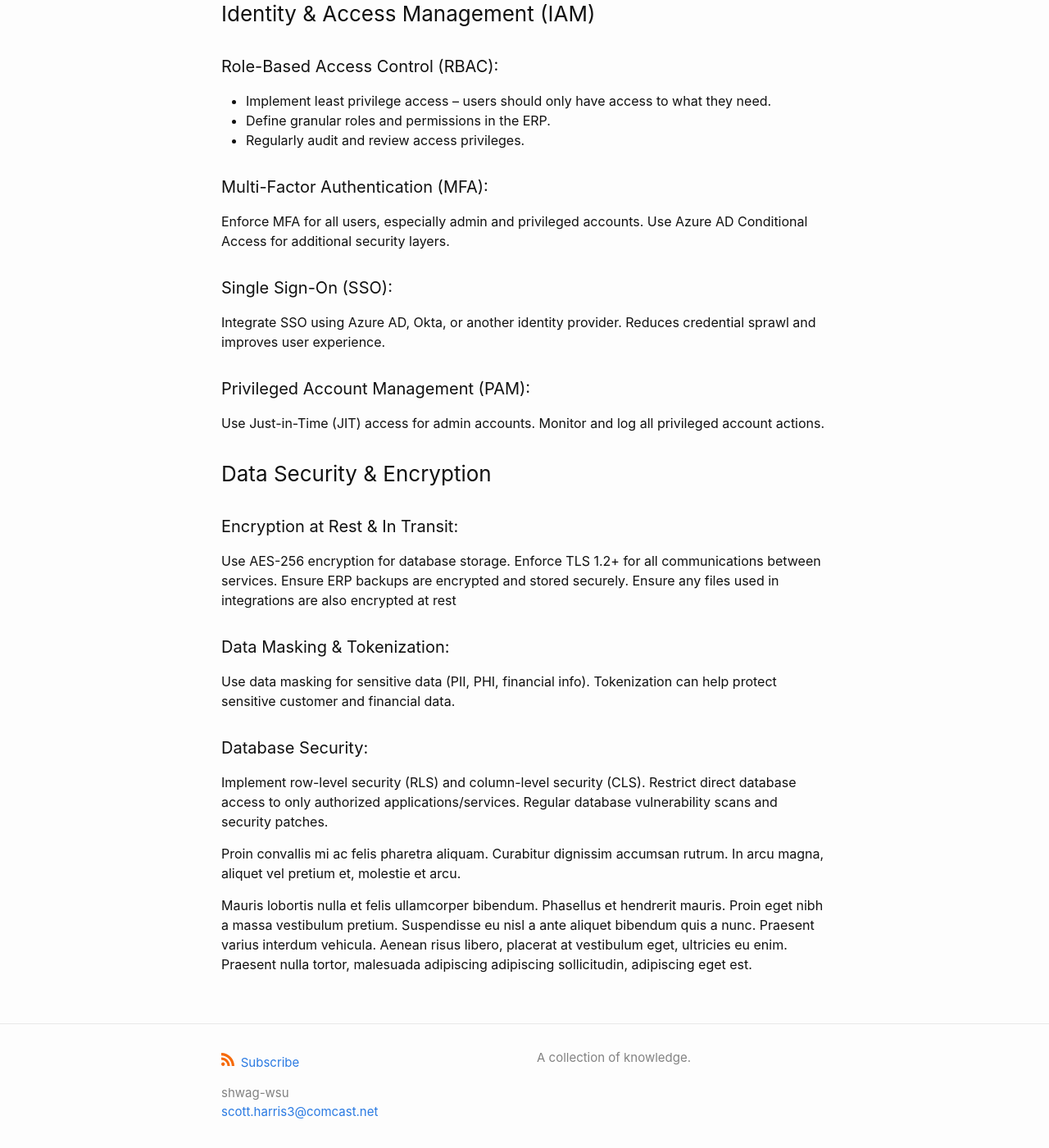
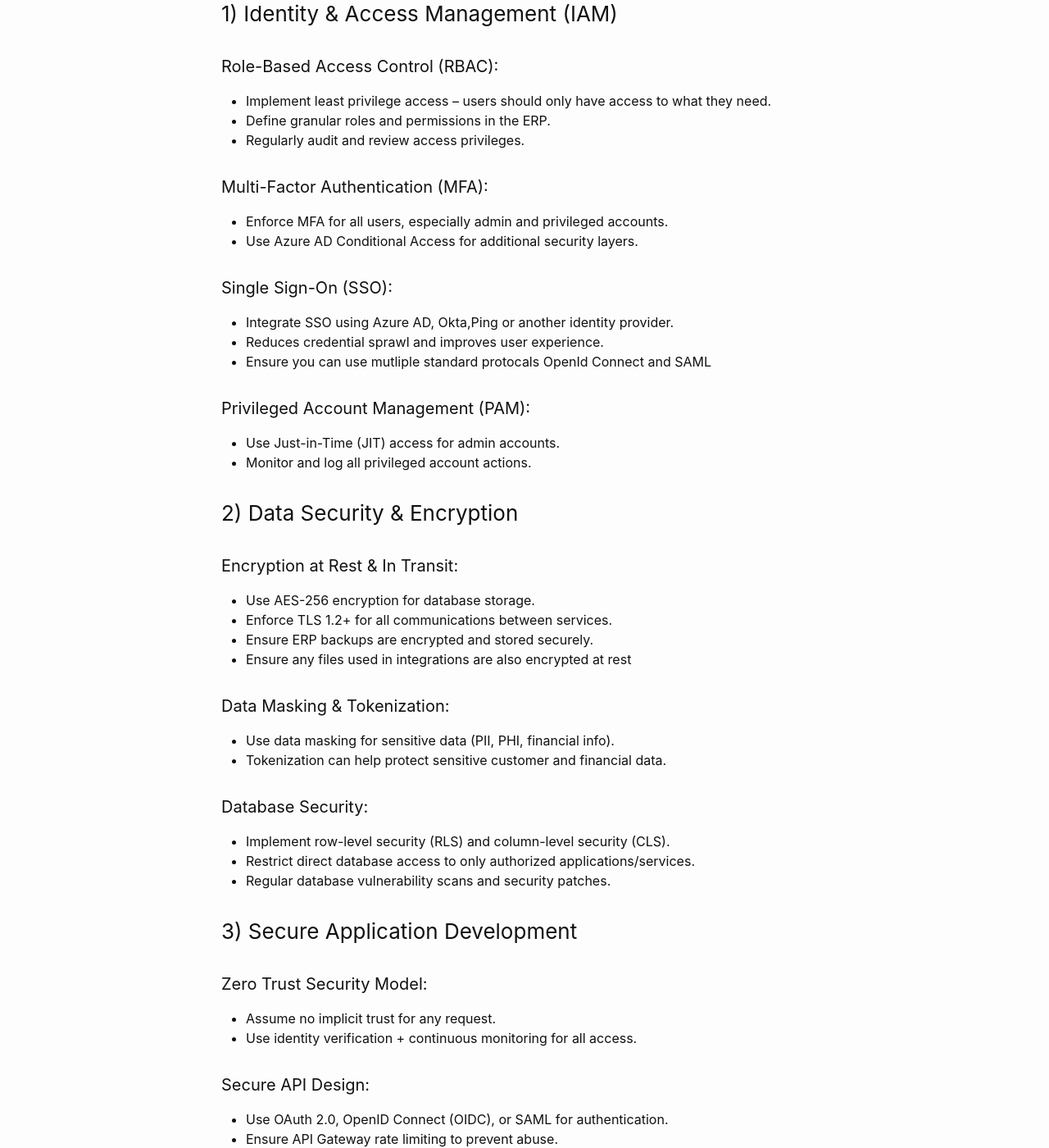
Before and after one commit to shwag-wsu/blog, a Jekyll site: the page built from _posts/2025-02-16-erp-best-practices.md, in a window 1280 px wide and 1400 px high, scrolled down 374 px. Shown: the whole window at 82% size. Built offline with Jekyll 4.4.1, drawn with Linux system fonts in a browser that asks for light colours; some of the changed text lies outside the part shown.

Commit message:
Update 2025-02-16-erp-best-practices.md

```diff
--- a/_posts/2025-02-16-erp-best-practices.md
+++ b/_posts/2025-02-16-erp-best-practices.md
@@ -12,7 +12,7 @@ Since ERP systems manage critical business operations, securing them should be a
 You can futher tailor these security recommendations for a specific ERP platform (e.g., SAP, Oracle, Microsoft Dynamics, Workday) but these the highlevel once I typically like to follow.
 
 
-### Identity & Access Management (IAM)
+### 1) Identity & Access Management (IAM)
 
 #### Role-Based Access Control (RBAC):
 
@@ -22,39 +22,70 @@ You can futher tailor these security recommendations for a specific ERP platform
 
 #### Multi-Factor Authentication (MFA):
 
-Enforce MFA for all users, especially admin and privileged accounts.
-Use Azure AD Conditional Access for additional security layers.
+- Enforce MFA for all users, especially admin and privileged accounts.
+- Use Azure AD Conditional Access for additional security layers.
 
 #### Single Sign-On (SSO):
 
-Integrate SSO using Azure AD, Okta, or another identity provider.
-Reduces credential sprawl and improves user experience.
+- Integrate SSO using Azure AD, Okta,Ping or another identity provider.
+- Reduces credential sprawl and improves user experience.
+- Ensure you can use mutliple standard protocals OpenId Connect and SAML
 
 #### Privileged Account Management (PAM):
 
-Use Just-in-Time (JIT) access for admin accounts.
-Monitor and log all privileged account actions.
+- Use Just-in-Time (JIT) access for admin accounts.
+- Monitor and log all privileged account actions.
 
 
 
-### Data Security & Encryption
+### 2) Data Security & Encryption
 
 #### Encryption at Rest & In Transit:
 
-Use AES-256 encryption for database storage.
-Enforce TLS 1.2+ for all communications between services.
-Ensure ERP backups are encrypted and stored securely.
-Ensure any files used in integrations are also encrypted at rest
+- Use AES-256 encryption for database storage.
+- Enforce TLS 1.2+ for all communications between services.
+- Ensure ERP backups are encrypted and stored securely.
+- Ensure any files used in integrations are also encrypted at rest
 
 #### Data Masking & Tokenization:
 
-Use data masking for sensitive data (PII, PHI, financial info).
-Tokenization can help protect sensitive customer and financial data.
+- Use data masking for sensitive data (PII, PHI, financial info).
+- Tokenization can help protect sensitive customer and financial data.
+
 #### Database Security:
 
-Implement row-level security (RLS) and column-level security (CLS).
-Restrict direct database access to only authorized applications/services.
-Regular database vulnerability scans and security patches.
+- Implement row-level security (RLS) and column-level security (CLS).
+- Restrict direct database access to only authorized applications/services.
+- Regular database vulnerability scans and security patches.
+
+### 3) Secure Application Development
+
+#### Zero Trust Security Model:
+
+- Assume no implicit trust for any request.
+- Use identity verification + continuous monitoring for all access.
+
+#### Secure API Design:
+
+- Use OAuth 2.0, OpenID Connect (OIDC), or SAML for authentication.
+- Ensure API Gateway rate limiting to prevent abuse.
+- Regularly scan APIs for vulnerabilities (e.g., OWASP API Top 10 threats).
+
+#### Input Validation & Protection Against OWASP Top 10:
+
+- Implement SQL injection protection via ORM and parameterized queries.
+- Use Content Security Policy (CSP) to prevent XSS attacks.
+- Validate user input and sanitize all data before processing.
+
+#### Logging & Monitoring:
+
+- Enable Azure Monitor, Microsoft Defender for Cloud, or SIEM tools.
+- Implement audit logs for all user actions within the ERP.
+- Set up real-time alerts for security events (e.g., unauthorized access attempts).
+
+
+
+
 
 Proin convallis mi ac felis pharetra aliquam. Curabitur dignissim accumsan rutrum. In arcu magna, aliquet vel pretium et, molestie et arcu.
 
```
